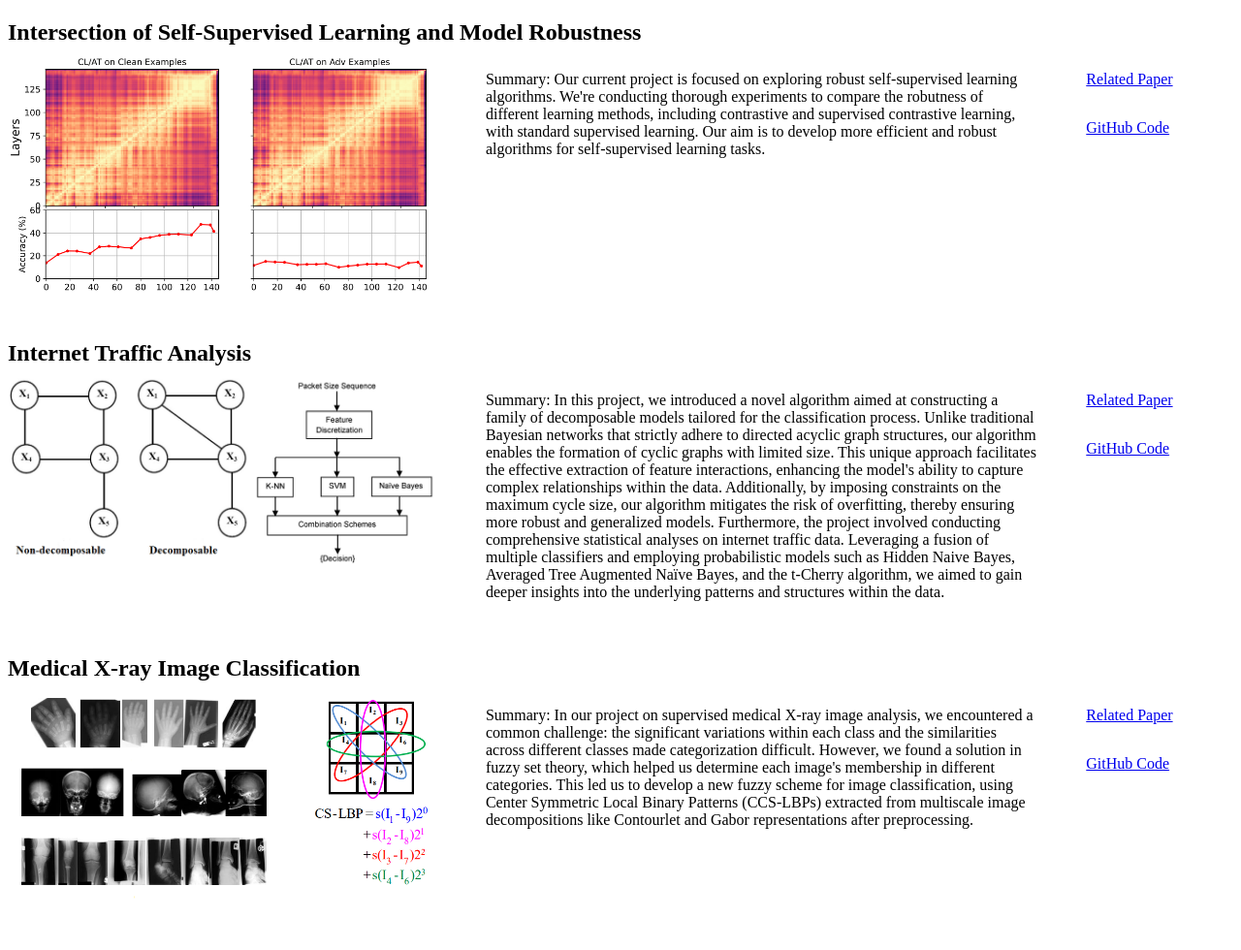
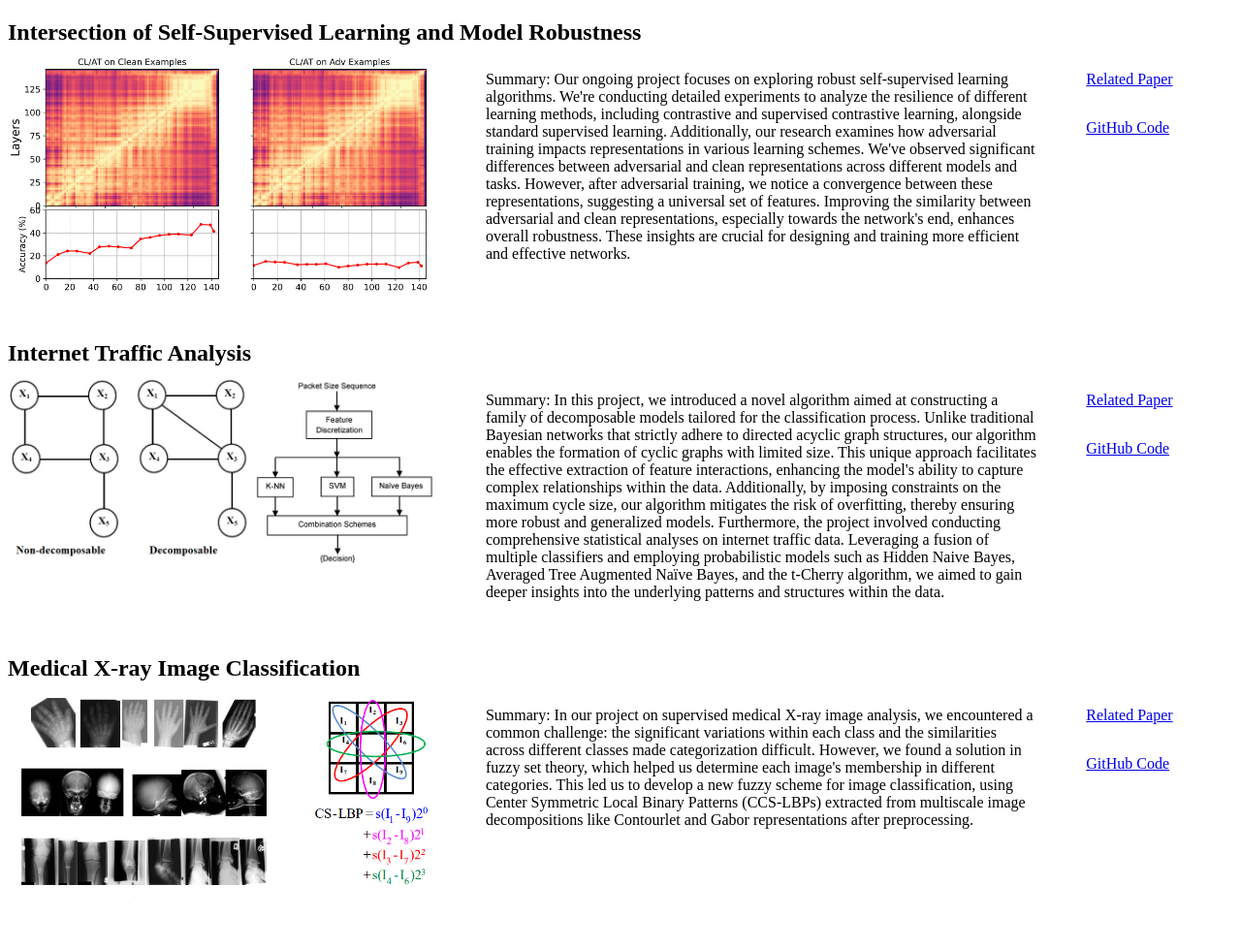
Before and after one commit to gh-fatima/gh-fatima.github.io, a Jekyll site: the page publications.html, which Jekyll copies as it is, in a window 1280 px wide. Shown: the whole page at 97% size. Built offline with Jekyll 4.4.1, drawn with Linux system fonts in a browser that asks for light colours.

Commit message:
Update publications.html

```diff
--- a/publications.html
+++ b/publications.html
@@ -49,7 +49,7 @@
                 <img src="p1.PNG" alt="Research Project 1 Figure">
             </div>
             <div>
-                <p>Summary: Our current project is focused on exploring robust self-supervised learning algorithms. We're conducting thorough experiments to compare the robutness of different learning methods, including contrastive and supervised contrastive learning, with standard supervised learning. Our aim is to develop more efficient and robust algorithms for self-supervised learning tasks.</p>
+                <p>Summary: Our ongoing project focuses on exploring robust self-supervised learning algorithms. We're conducting detailed experiments to analyze the resilience of different learning methods, including contrastive and supervised contrastive learning, alongside standard supervised learning. Additionally, our research examines how adversarial training impacts representations in various learning schemes. We've observed significant differences between adversarial and clean representations across different models and tasks. However, after adversarial training, we notice a convergence between these representations, suggesting a universal set of features. Improving the similarity between adversarial and clean representations, especially towards the network's end, enhances overall robustness. These insights are crucial for designing and training more efficient and effective networks.</p>
             </div>
             <div class="links">
                 <p>
```
